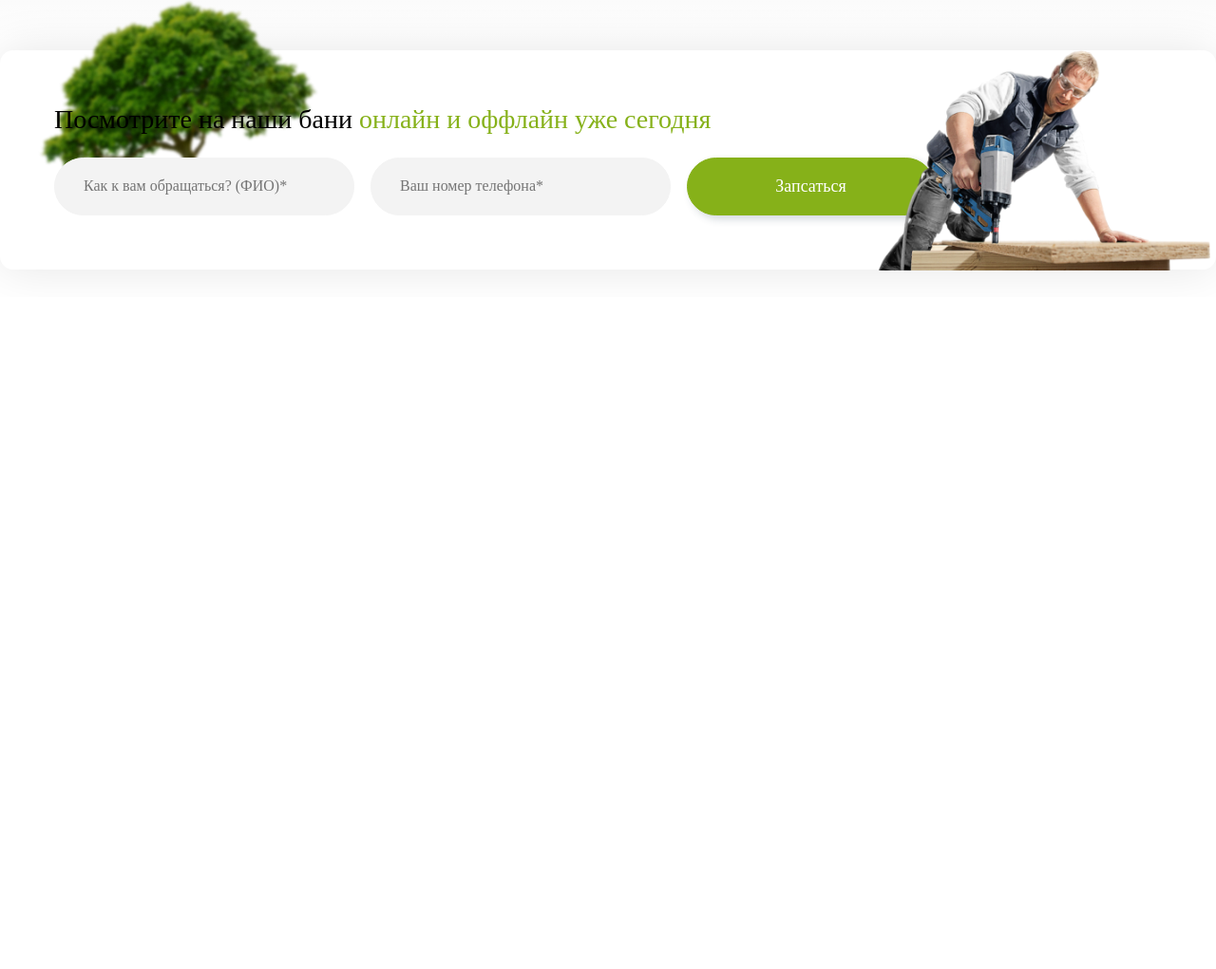
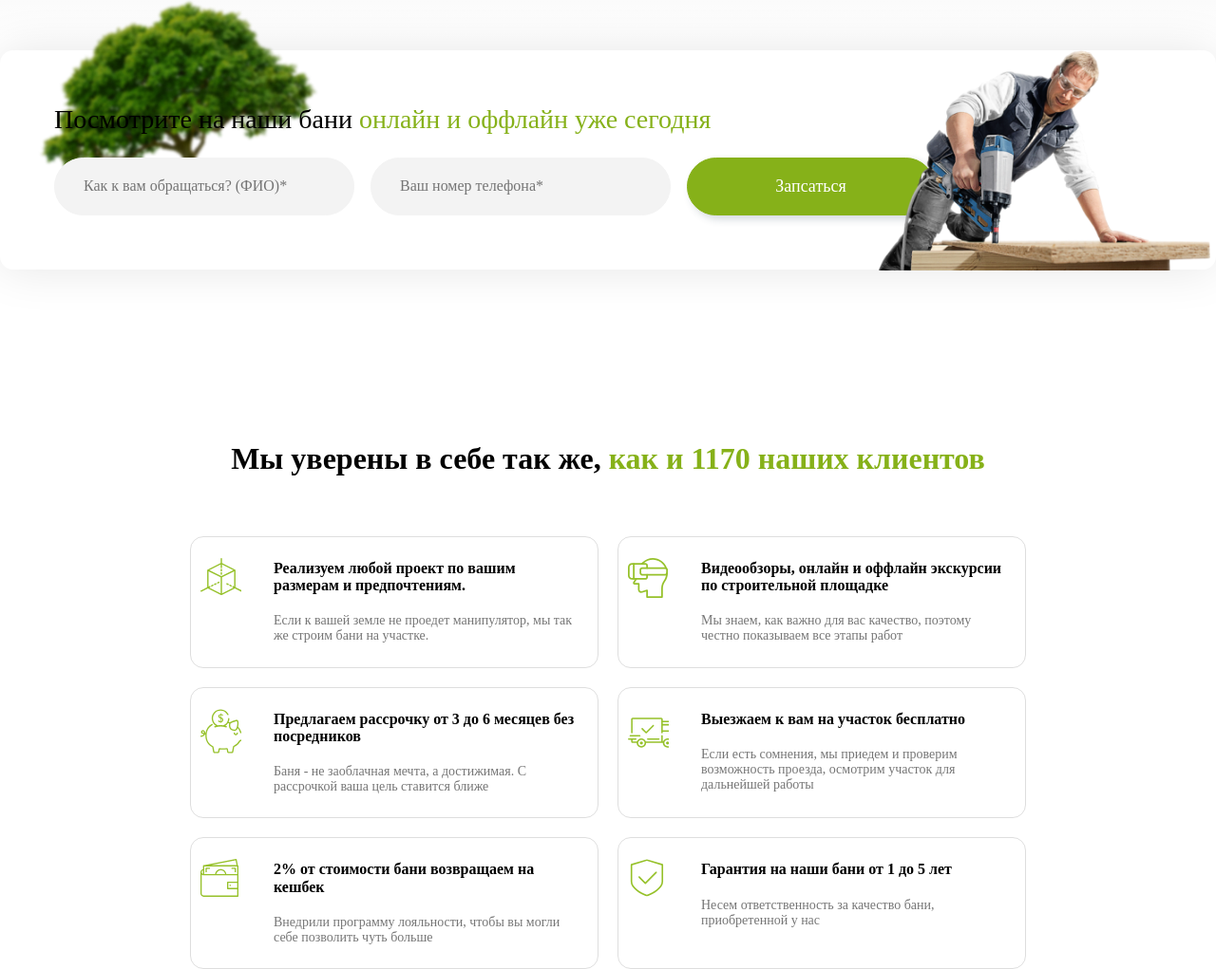
Before and after one commit to S3O-ru/skeleton-master, a plain HTML site: page index.html in a window 1280 px wide. Shown: the part 905-1926 px from the top of the page at 95% size. Before the commit the page ends 1218 px from the top, so only its background shows below. Drawn offline with Linux system fonts and the light colour scheme; a web font is replaced by a local one.

Commit message:
add 2 screen

```diff
--- a/css/style.css
+++ b/css/style.css
@@ -279,3 +279,94 @@ header::before {
   width: 90%;
   height: 90%;
 }
+
+/* ------benefits------- */
+
+.benefits {
+  padding-top: 109px;
+}
+.benefits-header {
+  padding: 72px 0 30px;
+  font-size: 32px;
+  font-weight: 800;
+  text-align: center;
+}
+.benefits-header span {
+  color: var(--color-green);
+}
+.benefits-content {
+  padding-top: 33px;
+  display: flex;
+  justify-content: center;
+  flex-wrap: wrap;
+  gap: 20px;
+}
+.benefit {
+  min-width: 430px;
+  width: calc((100% - 20px*2)/3);
+  border-radius: 14px;
+  border: 1px solid rgba(189, 189, 189, 0.50);
+  background: rgba(255, 255, 255, 0.00);
+  display: flex;
+}
+.benefit-pic {
+  margin: 10px;
+  width: 50px;
+  height: 50px;
+}
+.pic-one {
+  margin-top: 12px;
+  background-image: url(../svg/1.svg);
+  background-repeat: no-repeat;
+  width: 100%;
+  height: 100%;
+}
+.pic-two {
+  margin-top: 12px;
+  background-image: url(../svg/2.svg);
+  background-repeat: no-repeat;
+  width: 100%;
+  height: 100%;
+}
+.pic-three {
+  margin-top: 12px;
+  background-image: url(../svg/3.svg);
+  background-repeat: no-repeat;
+  width: 100%;
+  height: 100%;
+}
+.pic-four {
+  margin-top: 12px;
+  background-image: url(../svg/4.svg);
+  background-repeat: no-repeat;
+  width: 100%;
+  height: 100%;
+}
+.pic-five {
+  margin-top: 12px;
+  background-image: url(../svg/5.svg);
+  background-repeat: no-repeat;
+  width: 100%;
+  height: 100%;
+}
+.pic-six {
+  margin-top: 12px;
+  background-image: url(../svg/6.svg);
+  background-repeat: no-repeat;
+  width: 100%;
+  height: 100%;
+}
+.benefit-description {
+  padding: 24px;
+  max-width: 365px;
+  display: flex;
+  flex-direction: column;
+  gap: 20px;
+}
+.benefit-description-title {
+  font-weight: 800;
+}
+.benefit-description-text {
+  font-size: 14px;
+  color: #767676;
+}
--- a/index.html
+++ b/index.html
@@ -72,6 +72,80 @@
 
     </div>
   </article>
+  <article class="benefits">
+    <div class="contains">
+      <div class="benefits-header">
+        Мы уверены в себе так же, <span>как и 1170 наших клиентов</span>
+      </div>
+      <div class="benefits-content">
+        <div class="benefit">
+          <div class="benefit-pic">
+            <div class="pic-one"></div>
+          </div>
+          <div class="benefit-description">
+            <div class="benefit-description-title">Реализуем любой проект по вашим
+              размерам и предпочтениям.
+              </div>
+            <div class="benefit-description-text">Если к вашей земле не проедет манипулятор,
+              мы так же строим бани на участке.</div>
+          </div>
+        </div>
+        <div class="benefit">
+          <div class="benefit-pic">
+            <div class="pic-two"></div>
+          </div>
+          <div class="benefit-description">
+            <div class="benefit-description-title">Видеообзоры, онлайн и оффлайн экскурсии по строительной площадке
+              </div>
+            <div class="benefit-description-text">Мы знаем, как важно для вас качество,
+              поэтому  честно показываем все этапы работ</div>
+          </div>
+        </div>
+        <div class="benefit">
+          <div class="benefit-pic">
+            <div class="pic-three"></div>
+          </div>
+          <div class="benefit-description">
+            <div class="benefit-description-title">Предлагаем рассрочку от 3 до 6 месяцев без посредников
+              </div>
+            <div class="benefit-description-text">Баня - не заоблачная мечта, а достижимая.
+              С рассрочкой ваша цель ставится ближе</div>
+          </div>
+        </div>
+        <div class="benefit">
+          <div class="benefit-pic">
+            <div class="pic-four"></div>
+          </div>
+          <div class="benefit-description">
+            <div class="benefit-description-title">Выезжаем к вам на участок бесплатно
+              </div>
+            <div class="benefit-description-text">Если есть сомнения, мы приедем и проверим возможность проезда, осмотрим участок для дальнейшей работы</div>
+          </div>
+        </div>
+        <div class="benefit">
+          <div class="benefit-pic">
+            <div class="pic-five"></div>
+          </div>
+          <div class="benefit-description">
+            <div class="benefit-description-title">2% от стоимости бани возвращаем
+              на кешбек
+              </div>
+            <div class="benefit-description-text">Внедрили программу лояльности, чтобы вы могли себе позволить чуть больше</div>
+          </div>
+        </div>
+        <div class="benefit">
+          <div class="benefit-pic">
+            <div class="pic-six"></div>
+          </div>
+          <div class="benefit-description">
+            <div class="benefit-description-title">Гарантия на наши бани от 1 до 5 лет
+              </div>
+            <div class="benefit-description-text">Несем ответственность за качество бани, приобретенной у нас</div>
+          </div>
+        </div>
+      </div>
+    </div>
+  </article>
   <footer>
     <div class="contains"></div>
   </footer>
```
Also changed, not shown: svg/1.svg (added), svg/2.svg (added), svg/3.svg (added), svg/4.svg (added), svg/5.svg (added), svg/6.svg (added).
